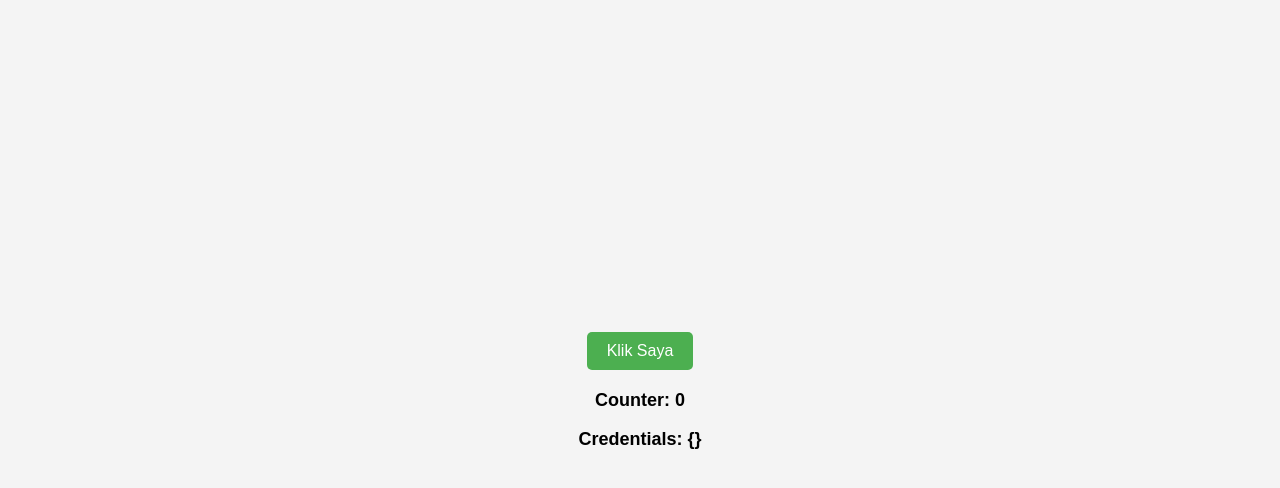
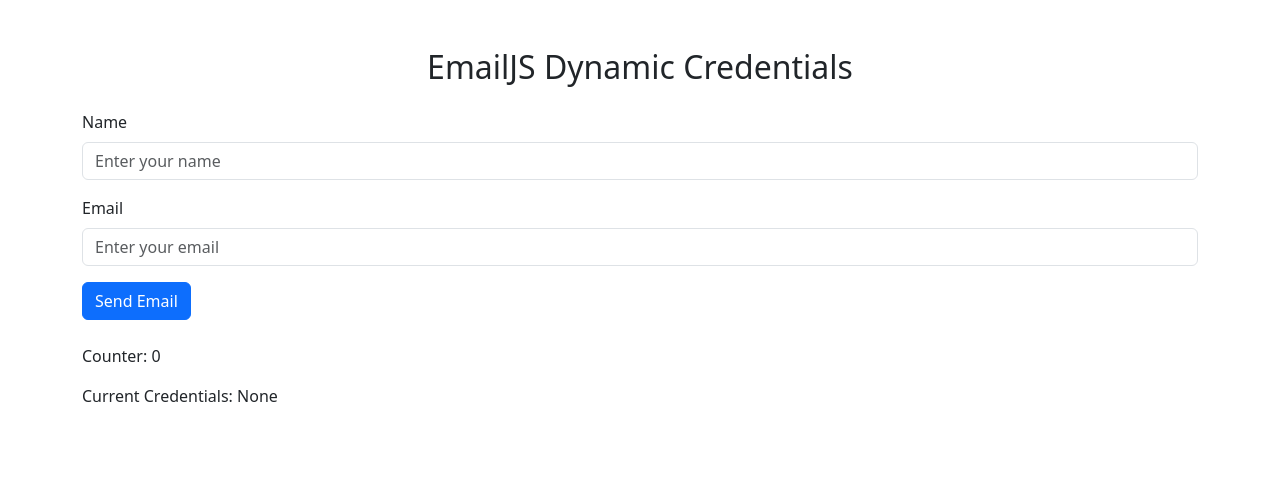
Before and after one commit to PannDev/logicButton, a plain HTML site: page index.html in a window 1280 px wide. Drawn offline with nearby package versions, Linux system fonts and the light colour scheme.

Commit message:
Update index.html

```diff
--- a/index.html
+++ b/index.html
@@ -3,18 +3,35 @@
 <head>
   <meta charset="UTF-8">
   <meta name="viewport" content="width=device-width, initial-scale=1.0">
-  <title>Button Click Tracker</title>
-  <link rel="stylesheet" href="style.css">
+  <title>EmailJS Dynamic Credentials</title>
+  <!-- Bootstrap CSS -->
+  <link href="https://cdn.jsdelivr.net/npm/bootstrap@5.3.0-alpha1/dist/css/bootstrap.min.css" rel="stylesheet">
 </head>
 <body>
-  <div class="container">
-    <button class="gantiNamaClass">Klik Saya</button>
-    <div id="output">
+  <div class="container my-5">
+    <h2 class="text-center">EmailJS Dynamic Credentials</h2>
+    <form id="emailForm" class="my-4">
+      <div class="mb-3">
+        <label for="name" class="form-label">Name</label>
+        <input type="text" class="form-control" id="name" placeholder="Enter your name" required>
+      </div>
+      <div class="mb-3">
+        <label for="email" class="form-label">Email</label>
+        <input type="email" class="form-control" id="email" placeholder="Enter your email" required>
+      </div>
+      <button type="button" class="btn btn-primary" onclick="sendmail()">Send Email</button>
+    </form>
+
+    <!-- Debugging Outputs -->
+    <div>
       <p id="counterOutput">Counter: 0</p>
-      <p id="credentialsOutput">Credentials: {}</p>
+      <p id="credentialsOutput">Current Credentials: None</p>
     </div>
   </div>
 
-  <script src="script.js"></script>
+  <!-- EmailJS SDK -->
+  <script src="https://cdn.jsdelivr.net/npm/@emailjs/browser@4/dist/email.min.js"></script>
+  <!-- Custom JS -->
+  <script src="email.js"></script>
 </body>
 </html>
```
